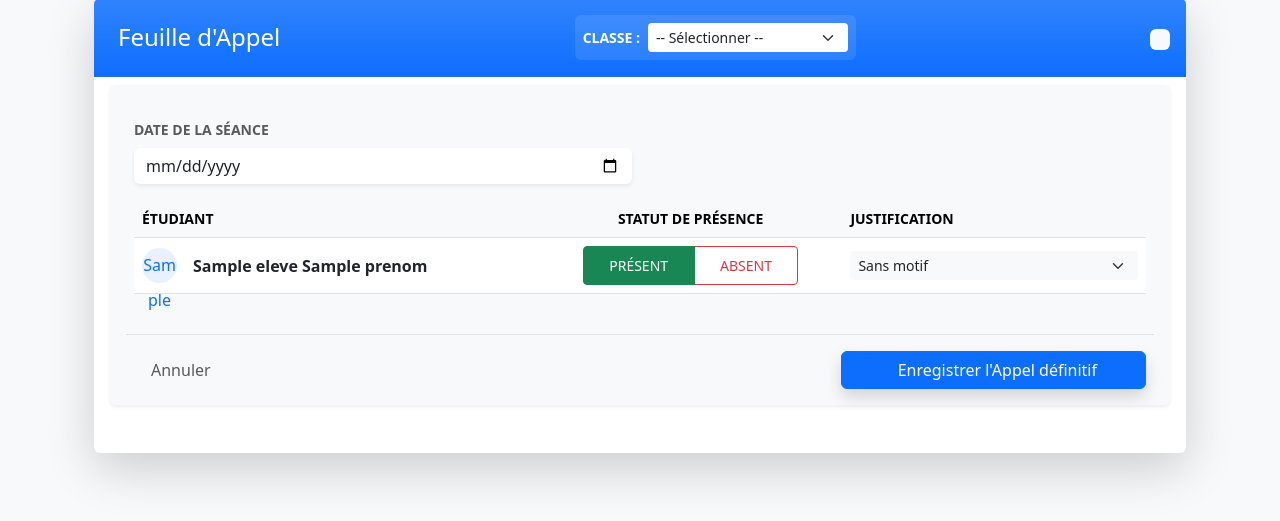
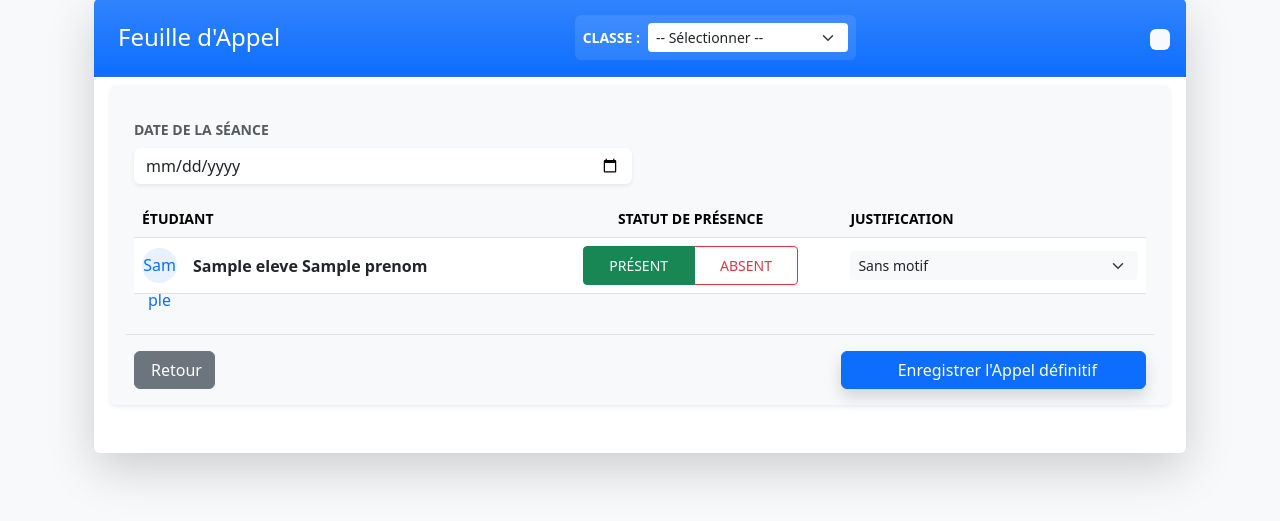
Before and after one commit to Laadnanimoustapha/application-de-suivi-de-scolarit-et-d-absences, a Flask app: template templates/appel.html in a window 1280 px wide. Shown: the part 105-626 px from the top of the page. Run offline with Flask 3, Linux system fonts and the light colour scheme; the template is opened without the code that fills it: most values are stand-ins (such as "Sample title", 1, 10 or a date in 2020); parts of the project's set-up code (start-up, migrations or seed data) failed here and were passed over.

Commit message:
Update class selection and button styles in appel.html

```diff
--- a/templates/appel.html
+++ b/templates/appel.html
@@ -15,10 +15,9 @@
                         <option value="">-- Sélectionner --</option>
                         {% for classe in classes %}
                         <option value="{{ classe.id }}" {% if classe.id == classe_actuelle %}selected{% endif %}>
-                            {{ classe.nom_classe}}
-                        </option>
+                            {{ classe.nom_complet }} </option>
                         {% endfor %}
-                    </select>
+                     </select>
                 </div>
 
                 <div class="text-end">
@@ -87,12 +86,13 @@
                     </div>
 
                     <div class="mt-4 pt-3 border-top d-flex justify-content-between">
-                        <a href="{{ url_for('prof_dash') }}" class="btn btn-light text-muted">
-                            <i class="fas fa-undo me-1"></i> Annuler
-                        </a>
-                        <button type="submit" class="btn btn-primary px-5 shadow">
-                            <i class="fas fa-check-circle me-2"></i> Enregistrer l'Appel définitif
-                        </button>
+                       <a href="{{ url_for('prof_dash') }}" class="btn btn-secondary">
+                           <i class="fas fa-arrow-left me-1"></i> Retour
+                       </a>
+
+                       <button type="submit" class="btn btn-primary px-5 shadow">
+                           <i class="fas fa-check-circle me-2"></i> Enregistrer l'Appel définitif
+                       </button>
                     </div>
                 </form>
             {% endif %}
```
